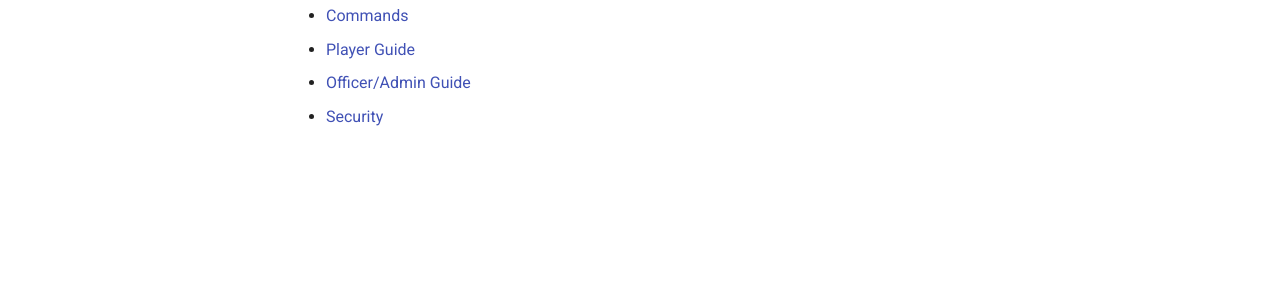
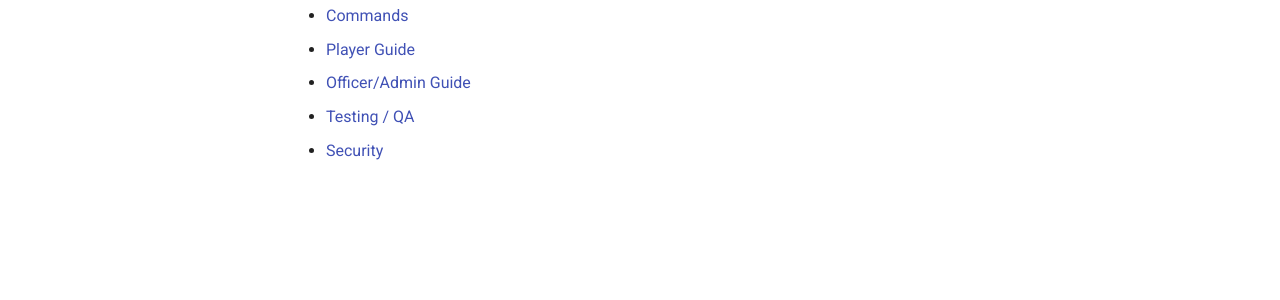
Before and after one commit to smcps72/DKP-discord-bot, an MkDocs documentation site: the page built from Documentation/index.md, in a window 1280 px wide. Shown: the part 477-777 px from the top of the page. Built offline with MkDocs 1.6.1 and Material for MkDocs 9.7.7, drawn with Linux system fonts in a browser that asks for light colours.

Commit message:
docs: link testing/qa from docs home

```diff
--- a/Documentation/index.md
+++ b/Documentation/index.md
@@ -14,4 +14,5 @@ Use this guide if you are:
 - [Commands](commands.md)
 - [Player Guide](Player-Help.md)
 - [Officer/Admin Guide](Officer-Admin-Help.md)
+- [Testing / QA](testing-qa.md)
 - [Security](security.md)
```
